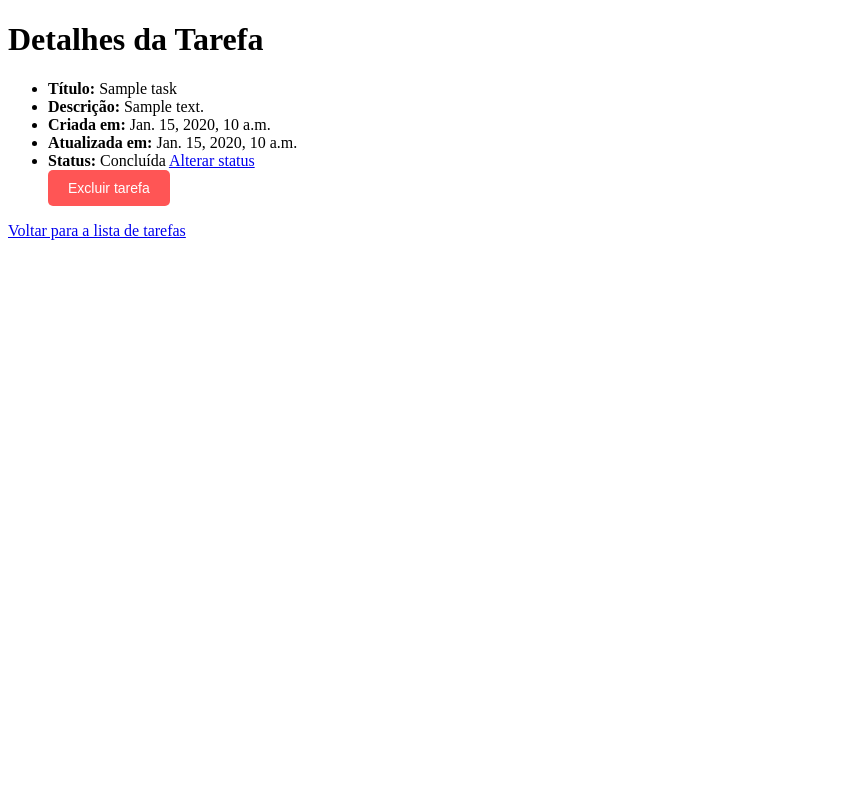
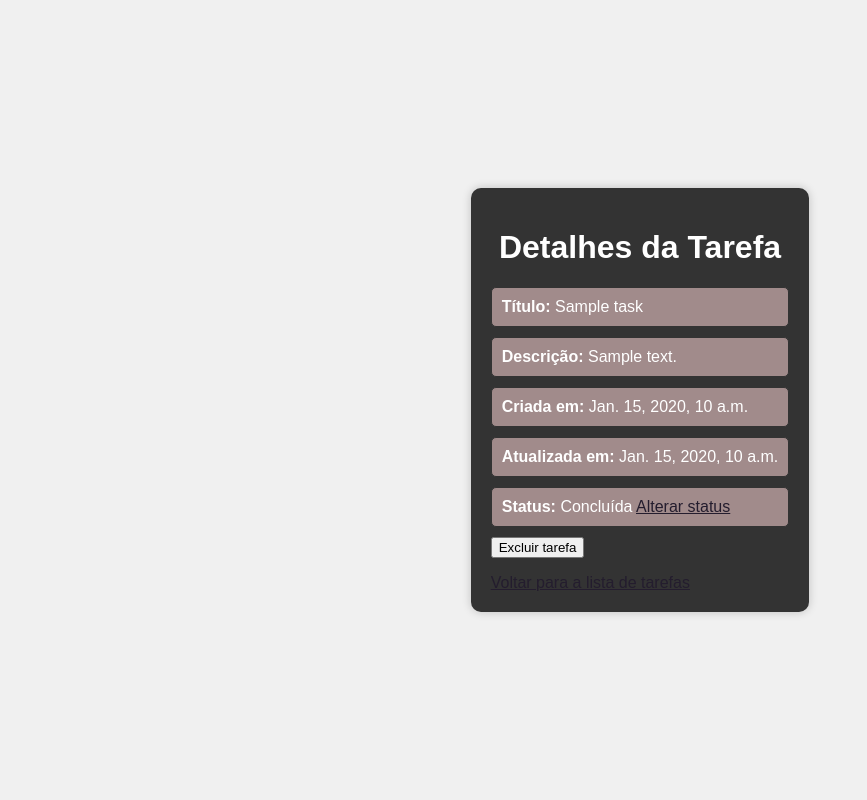
Before and after one commit to franfernandes/to_do_list, a Django app: page /tasks/1/ in a window 1280 px wide. Shown: the whole page, without its empty margins (0-867 px from the left). Run offline with Django 3.2, Linux system fonts and the light colour scheme; tables that the repository leaves empty hold one stand-in row (values such as "Sample post").

Commit message:
ajustar html

```diff
--- a/app/forms.py
+++ b/app/forms.py
@@ -5,7 +5,6 @@ class TaskForm(forms.ModelForm):
     class Meta:
         model = Task
         fields = ['titulo', 'descricao', 'status']
-
         labels = {'titulo': 'Titulo da Tarefa',
                   'descricao':'Descrição da tarefa'}
         widgets = {
--- a/app/views.py
+++ b/app/views.py
@@ -40,7 +40,7 @@ def atualizar_status(request, task_id):
 
     return redirect('detalhe_task', task_id=task.id)
 
-#Deletar tarefa
+# Deletar tarefa
 def deletar_task(request, task_id):
     task = get_object_or_404(Task, id=task_id)
 
--- a/templates/detalhes_task.html
+++ b/templates/detalhes_task.html
@@ -3,20 +3,48 @@
 <head>
     <title>Detalhes da Tarefa</title>
     <style>
-        .delete-button {
-            background-color: #ff5555;
-            color: white;
-            border: none;
-            padding: 10px 20px;
+        body {
+            font-family: Arial, sans-serif;
+            background-color: #f0f0f0;
+            display: flex;
+            justify-content: center;
+            align-items: center;
+            height: 100vh;
+            margin: 0;
+        }
+        .task-container {
+            max-width: 600px;
+            background-color: #333;
+            border-radius: 10px;
+            padding: 20px;
+            box-shadow: 0 0 10px rgba(0, 0, 0, 0.2);
+        }
+        h1 {
+            text-align: center;
+            color: #fff;
+        }
+        ul {
+            list-style-type: none;
+            padding: 0;
+        }
+        li {
+            background-color: #a18b8b;
+            border: 1px solid #333;
+            margin: 10px 0;
+            padding: 10px;
             border-radius: 5px;
-            text-align: center;
-            text-decoration: none;
-            display: inline-block;
-            font-size: 14px;
+            color: #fff;
+        }
+        p {
+            margin: 5px 0;
+        }
+        a {
+            color: #241d2e;
         }
     </style>
 </head>
 <body>
+    <div class="task-container">
         <h1>Detalhes da Tarefa</h1>
         <ul>
             <li>
@@ -35,12 +63,13 @@
                 <strong>Status:</strong> {% if task.status %}Concluída{% else %}Pendente{% endif %}
                 <a href="{% url 'atualizar_status' task.id %}" class="update-button">Alterar status</a>
             </li>
-        <form method="post" action="{% url 'deletar_task' task.id %}" style="display: inline;">
+            <form method="get" action="{% url 'deletar_task' task.id %}" style="display: inline;">
                 {% csrf_token %}
                 <button type="submit" class="delete-button">Excluir tarefa</button>
             </form>
         </ul>
 
         <a href="{% url 'lista_tasks' %}">Voltar para a lista de tarefas</a>
+    </div>
 </body>
 </html>
```
Also changed, not shown: templates/confirma_delete.html (+53 -1 lines), app/css/style.css (deleted), app/migrations/0002_task_data_de_execucao.py (added), app/migrations/0003_auto_20231110_0153.py (added), app/migrations/0004_alter_task_data_criacao.py (added). Lines whose indentation alone changed are shown as unchanged.
